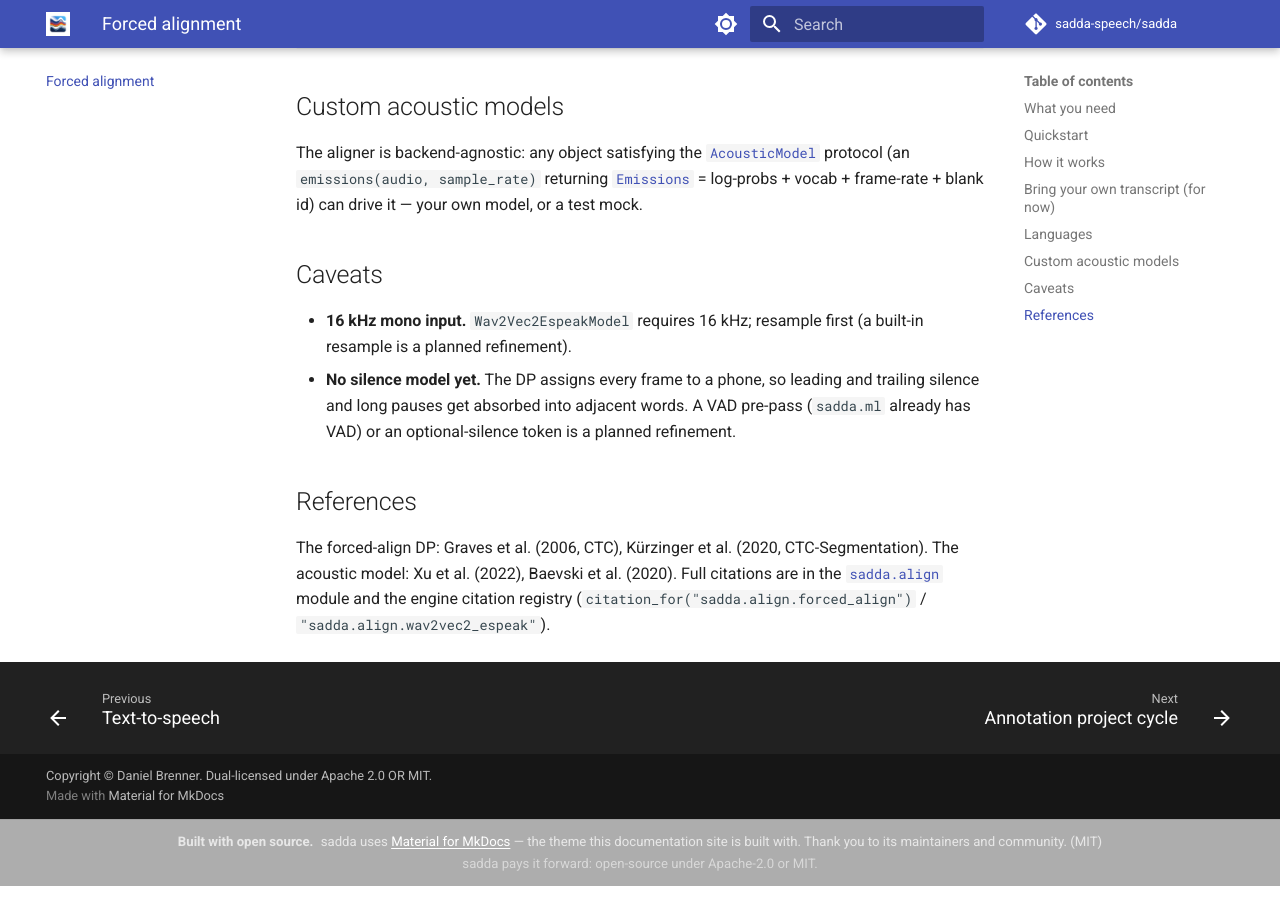
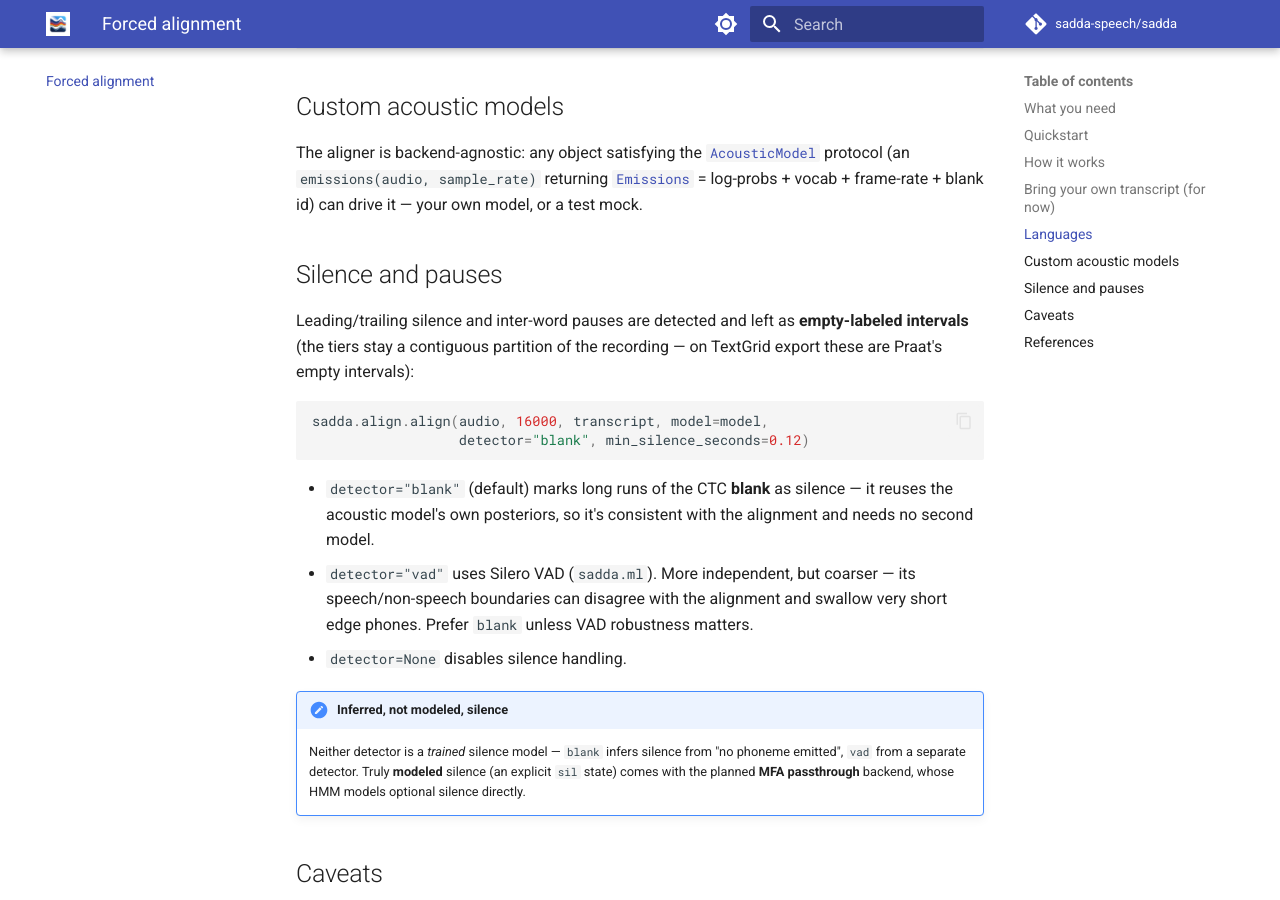
Before and after one commit to sadda-speech/sadda, an MkDocs documentation site: the page built from docs/align.md, in a window 1280 px wide and 900 px high, scrolled down 1748 px. Built offline with MkDocs 1.6.1 and Material for MkDocs 9.7.7, drawn with Linux system fonts in a browser that asks for light colours; comment, search, counter and statistics services are not loaded.

Commit message:
docs(align): document silence detection (detector=) + design entry
Guide: silence/pauses section (detector='blank' default / 'vad' / None,
empty-interval output, the modeled-silence caveat). DEVLOG design entry (the
fork, blank-vs-VAD comparison, modeled-silence note). Backlog: silence
prototyped; remaining modeled-silence + VAD∩blank hybrid noted.

````diff
--- a/docs/align.md
+++ b/docs/align.md
@@ -80,14 +80,35 @@ The aligner is backend-agnostic: any object satisfying the
 returning [`Emissions`](api/align.md) = log-probs + vocab + frame-rate + blank
 id) can drive it — your own model, or a test mock.
 
+## Silence and pauses
+
+Leading/trailing silence and inter-word pauses are detected and left as
+**empty-labeled intervals** (the tiers stay a contiguous partition of the
+recording — on TextGrid export these are Praat's empty intervals):
+
+```python
+sadda.align.align(audio, 16000, transcript, model=model,
+                  detector="blank", min_silence_seconds=0.12)
+```
+
+- `detector="blank"` (default) marks long runs of the CTC **blank** as silence —
+  it reuses the acoustic model's own posteriors, so it's consistent with the
+  alignment and needs no second model.
+- `detector="vad"` uses Silero VAD (`sadda.ml`). More independent, but coarser —
+  its speech/non-speech boundaries can disagree with the alignment and swallow
+  very short edge phones. Prefer `blank` unless VAD robustness matters.
+- `detector=None` disables silence handling.
+
+!!! note "Inferred, not modeled, silence"
+    Neither detector is a *trained* silence model — `blank` infers silence from
+    "no phoneme emitted", `vad` from a separate detector. Truly **modeled**
+    silence (an explicit `sil` state) comes with the planned **MFA passthrough**
+    backend, whose HMM models optional silence directly.
+
 ## Caveats
 
 - **16 kHz mono input.** `Wav2Vec2EspeakModel` requires 16 kHz; resample first
   (a built-in resample is a planned refinement).
-- **No silence model yet.** The DP assigns every frame to a phone, so leading
-  and trailing silence and long pauses get absorbed into adjacent words. A VAD
-  pre-pass (`sadda.ml` already has VAD) or an optional-silence token is a planned
-  refinement.
 
 ## References
 
````
Also changed, not shown: BACKLOG.md (+1 -1 lines), DEVLOG.md (+43 -0 lines).
